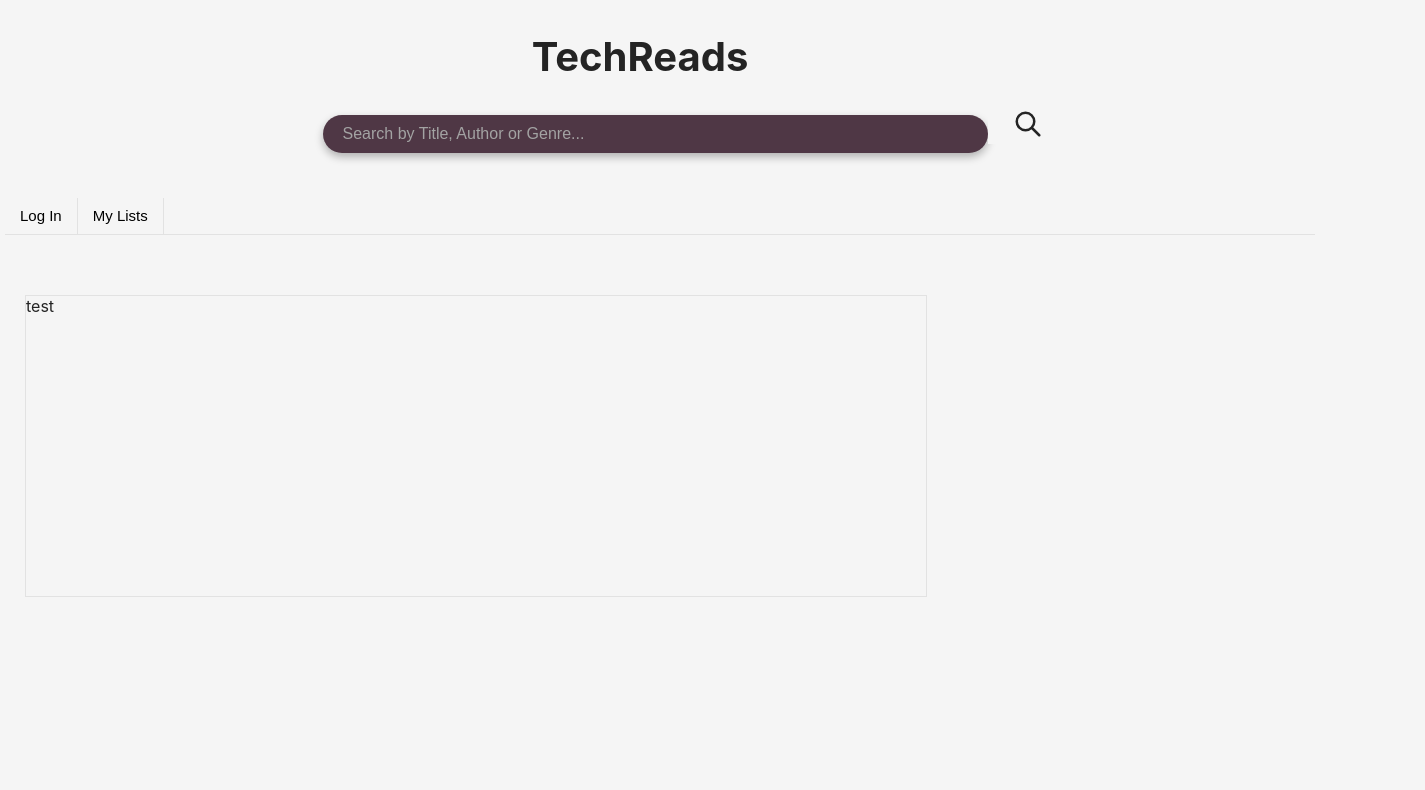
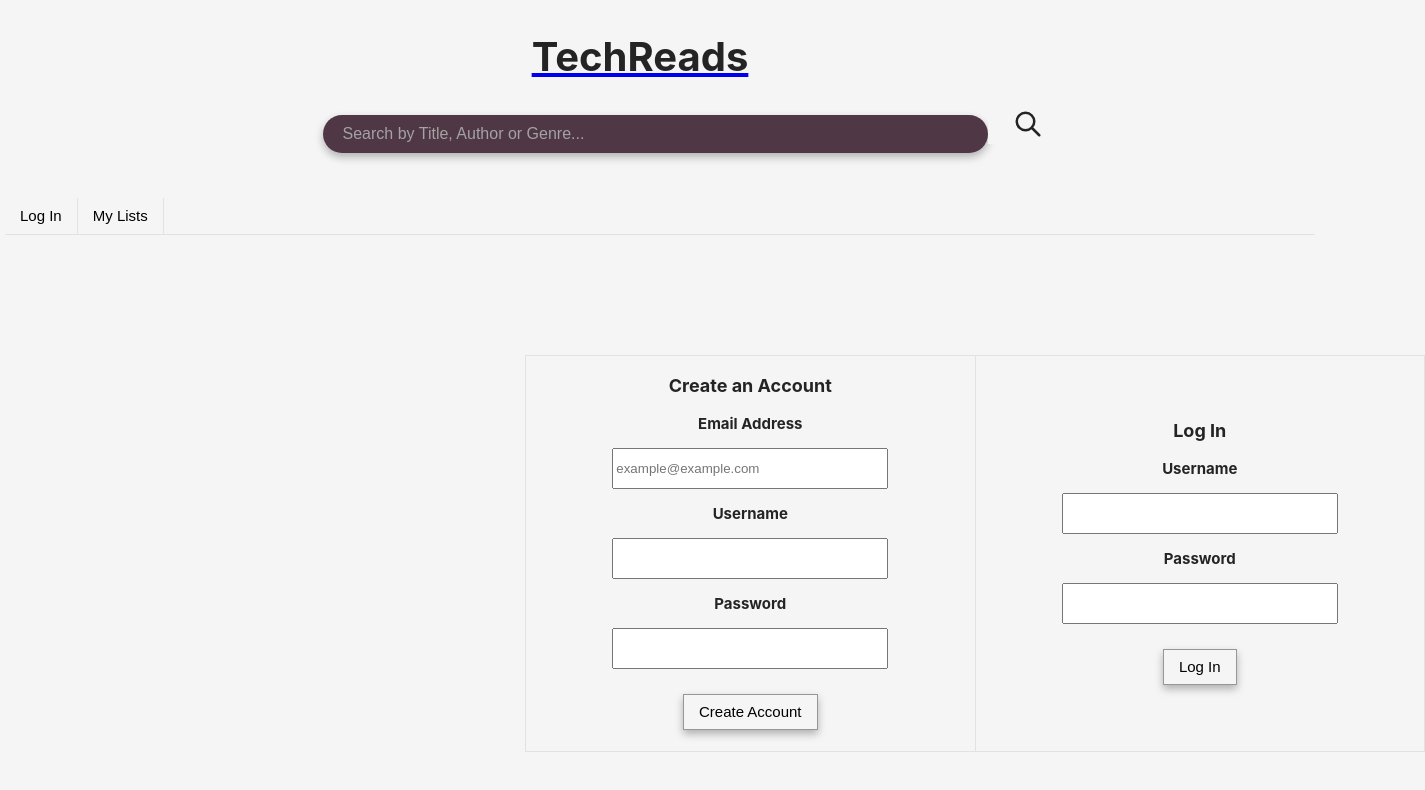
Before and after one commit to nicd1/Client-Side-Web-Dev, a React (Create React App) app: page /login in a window 1280 px wide. Shown: the top 790 px of the page, 1425 px wide, since content can reach past the window. Built offline with nearby package versions, Linux system fonts and the light colour scheme.

Commit message:
completed login page

```diff
--- a/src/App.css
+++ b/src/App.css
@@ -3,7 +3,3 @@
   background-color: whitesmoke;
   font-family: Arial, Helvetica, sans-serif;
 }
-
-.App-link {
-  color: #61dafb;
-}
--- /dev/null
+++ b/src/components/InputField/inputField.jsx
@@ -0,0 +1,37 @@
+import styled from 'styled-components';
+
+const InputField = styled.input`
+    width: 60%;
+    height: 35px;
+`;
+
+const UserForm = styled.form`
+p {
+    font-size: 15px;
+}
+
+button {
+    background-color: whitesmoke;
+    padding: 5px 15px 5px;
+    text-align: center;
+    display: inline-block;
+    font-size: 15px;
+    align-self: center;
+    margin-top: 25px;
+    margin-bottom: 20px;
+    cursor: pointer;
+    height: 36px;
+    border: 1px solid #969696;
+    box-shadow: 0 4px 8px rgba(0, 0, 0, 0.281);
+
+    &:hover{
+        color: white;
+        background-color: #5f4956;
+    }
+}
+`;
+
+export {
+    InputField,
+    UserForm,
+}
--- /dev/null
+++ b/src/components/InputField/userAuth.js
@@ -0,0 +1,40 @@
+import React from 'react';
+import { Link } from 'react-router-dom';
+import { InputField, UserForm } from './inputField';
+import { Subhead } from '../Wrapper/wrapper';
+
+function CreateAccount() {
+
+	return (
+        <>
+		<Subhead>Create an Account</Subhead>
+        <UserForm>
+            <p>Email Address</p> <InputField type='text' placeholder='example@example.com' />
+            <p>Username</p><InputField type='text'/>
+            <p>Password</p><InputField type='password'/>
+            <br />
+            <button>Create Account</button>
+        </UserForm>
+            </>
+	);
+}
+
+function Login() {
+
+    return (
+        <>
+		<Subhead>Log In</Subhead>
+        <UserForm>
+            <p>Username</p><InputField type='text' required />
+            <p>Password</p><InputField type='password' required />
+            <br />
+            <Link to="/"><button>Log In</button></Link>
+        </UserForm>
+            </>
+	);
+}
+
+export {
+    CreateAccount,
+    Login,
+}
--- a/src/pages/header.js
+++ b/src/components/SearchBar/header.js
@@ -1,18 +1,19 @@
 import React from 'react';
 import { Link } from 'react-router-dom';
-import SearchIcon from '../Icons/Search';
+import SearchIcon from '../../Icons/Search';
 import {
 	SearchBar,
 	SearchButton,
 	SearchForm,
-} from '../components/SearchBar/searchbar';
-import Button from '../components/Button/button';
+	LinkHeader,
+} from './searchbar';
+import Button from '../Button/button';
 
 export default function Header() {
 
 	return (
         <>
-		<h1>TechReads</h1>
+		<Link to="/"><LinkHeader>TechReads</LinkHeader></Link>
 			<SearchForm>
 				<SearchBar placeholder="Search by Title, Author or Genre..." />
 				<SearchButton>
--- a/src/components/SearchBar/searchbar.jsx
+++ b/src/components/SearchBar/searchbar.jsx
@@ -2,6 +2,12 @@ import styled from 'styled-components';
 
 const SearchForm = styled.form`
 
+`;
+
+const LinkHeader = styled.h1`
+    cursor: pointer;
+    color: #242424;
+    text-decoration: none;
 `;
 
 const SearchBar = styled.input`
@@ -53,4 +59,5 @@ export {
     SearchBar,
     SearchButton,
     SearchForm,
+    LinkHeader,
 }
--- a/src/components/Wrapper/wrapper.jsx
+++ b/src/components/Wrapper/wrapper.jsx
@@ -24,13 +24,26 @@ const ContentWrapper = styled.div`
     justify-items: start;
 `;
 
-const ContainerWrapper = styled.div`
+const ContainerWrapper = styled.table`
 	margin: auto;
-	margin-top: 40px;
+	margin-left: 500px;
+	margin-top: 100px;
 	align-self: center;
-	border: 1px solid #e2e2e2;
 	width: 900px;
 	height: 300px;
+	text-align: center;
+	border-collapse: collapse;
+
+	th {
+		border: 1px solid #e2e2e2;
+		width: 50%;
+		font-size: 18px;
+	}
 `;
 
-export { WrapperMain, ContentWrapper, ContainerWrapper };
+const Subhead = styled.h3`
+	font-size: 18px;
+	text-align: center;
+`;
+
+export { WrapperMain, ContentWrapper, ContainerWrapper, Subhead };
--- a/src/pages/home.js
+++ b/src/pages/home.js
@@ -5,7 +5,7 @@ import 'react-dropdown/style.css';
 import { WrapperMain, ContentWrapper } from '../components/Wrapper/wrapper';
 import { FilterWrapper } from '../components/Filter/filter';
 import { ContentGrid } from '../components/ContentGrid/content';
-import Header from './header';
+import Header from '../components/SearchBar/header';
 
 
 const options = [
--- a/src/pages/lists.js
+++ b/src/pages/lists.js
@@ -1,6 +1,6 @@
 import React from 'react';
 import { WrapperMain } from '../components/Wrapper/wrapper';
-import Header from './header';
+import Header from '../components/SearchBar/header';
 
 export default function ListPage() {
 
--- a/src/pages/login.js
+++ b/src/pages/login.js
@@ -1,20 +1,20 @@
 import React from 'react';
-import { Link } from 'react-router-dom';
 import { WrapperMain, ContentWrapper, ContainerWrapper } from '../components/Wrapper/wrapper';
-import Header from './header';
+import Header from '../components/SearchBar/header';
+import { CreateAccount, Login } from '../components/InputField/userAuth';
 
 export default function LoginPage() {
 	return (
         <WrapperMain>
             {Header()}
             <ContentWrapper>
-                <ContainerWrapper>
-                    test
+                <ContainerWrapper colSpan="2">
+                    <tr>
+                        <th>{CreateAccount()}</th>
+                        <th>{Login()}</th>
+                    </tr>
                 </ContainerWrapper>
             </ContentWrapper>
-
-                {/* <Link to='/'>Link to home</Link> */}
-
         </WrapperMain>
 	);
 }
```
Also changed, not shown: 1 other file (tests, documents, lock files or other folders).
